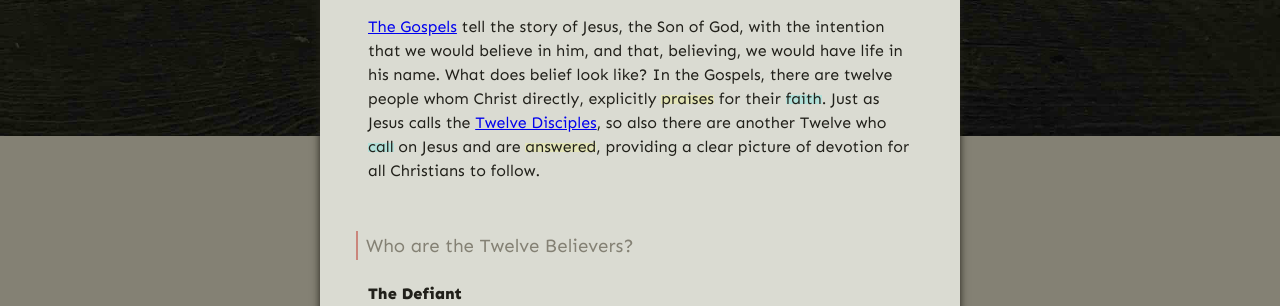
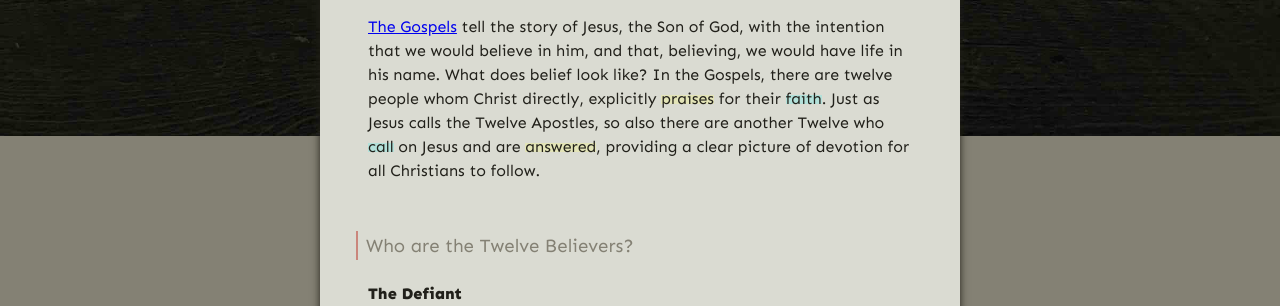
Before and after one commit to gospel-desk/www.logstown.com, a Jekyll site: the page built from the-twelve-believers/index.md, in a window 1280 px wide and 900 px high. Shown: the part 401-707 px from the top of the window. Built offline with Jekyll 4.4.1, drawn with Linux system fonts in a browser that asks for light colours.

Commit message:
Stop linking to goofy site

```diff
--- a/the-twelve-believers/index.md
+++ b/the-twelve-believers/index.md
@@ -9,9 +9,8 @@ image_alt: an icon of St. Mary of Bethany
 intention that we would believe in him, and that, believing, we would have life
 in his name. What does belief look like? In the Gospels, there are twelve
 people whom Christ directly, explicitly <u>praises</u> for their <u
-class="blue">faith</u>. Just as Jesus calls the [Twelve
-Disciples](https://www.bibleinfo.com/en/questions/who-were-twelve-disciples),
-so also there are another Twelve who <u class="blue">call</u> on Jesus and are
+class="blue">faith</u>. Just as Jesus calls the Twelve Apostles, so also there
+are another Twelve who <u class="blue">call</u> on Jesus and are
 <u>answered</u>, providing a clear picture of devotion for all Christians to
 follow.
 
```
